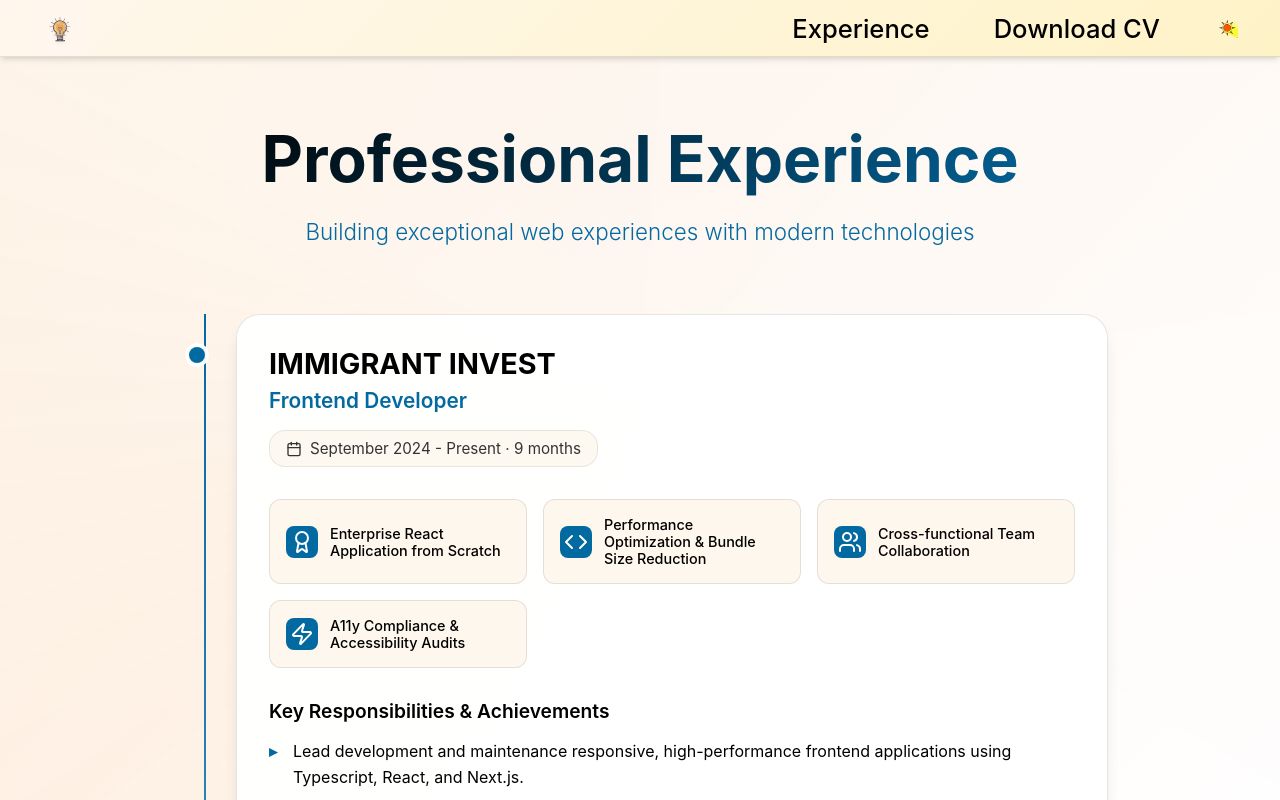
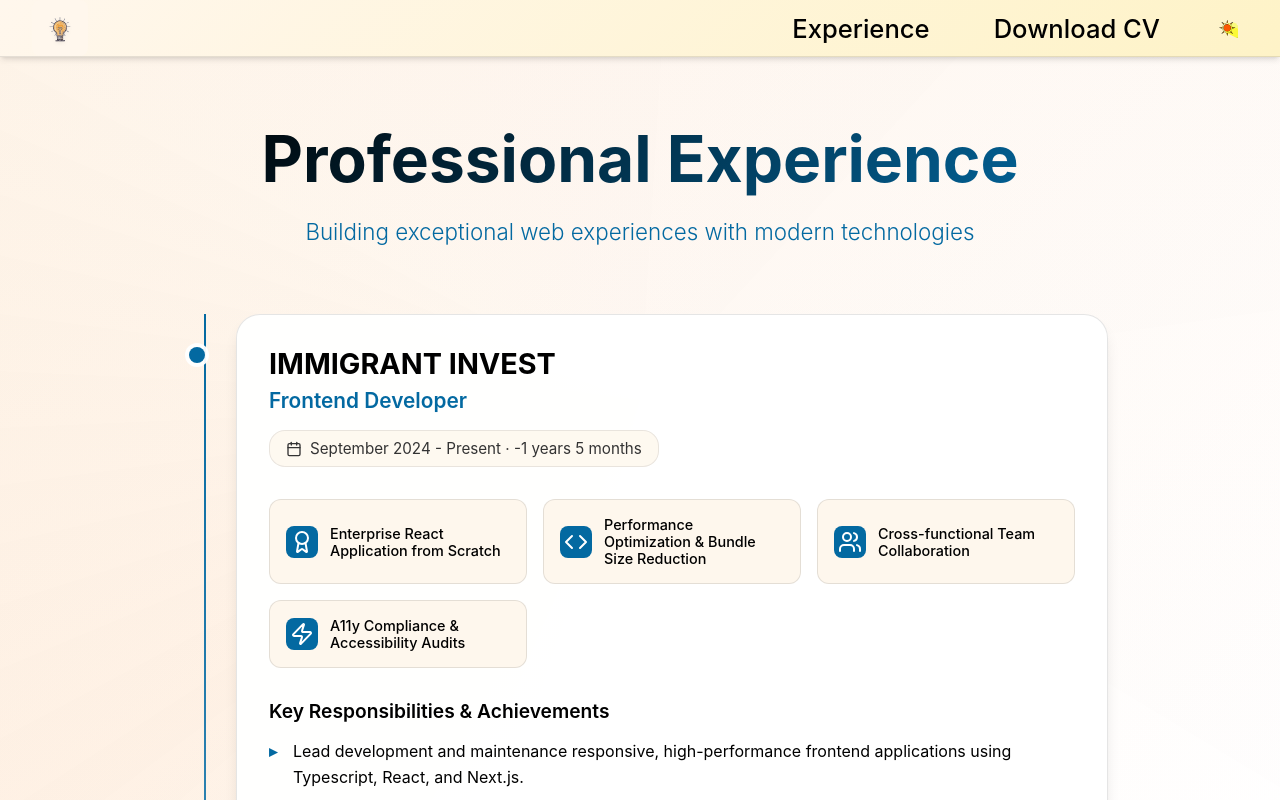
Before and after one commit to GlebShulga/privateApp, a Next.js app: page /experience in a window 1280 px wide. Built offline with nearby package versions, Linux system fonts and the light colour scheme.

Commit message:
remove old browser support

```diff
--- a/src/app/experience/page.tsx
+++ b/src/app/experience/page.tsx
@@ -5,6 +5,7 @@ import { useInView } from "react-intersection-observer";
 import { Calendar, Award, Code, Users, Zap } from "lucide-react";
 
 import { experience } from "../../constants/cvData";
+import { calculateDuration } from "../../utils/calculateDuration";
 import styles from "../../styles/experience.module.scss";
 
 export default function ExperiencePage() {
@@ -68,16 +69,17 @@ export default function ExperiencePage() {
             className={styles.experience_card}
             variants={itemVariants}
           >
-            {" "}
             <div className={styles.card_header}>
               <div className={styles.company_info}>
                 <h2 className={styles.company}>{job.company}</h2>
                 <div className={styles.role_info}>
-                  <h3 className={styles.role}>{job.position}</h3>{" "}
+                  <h3 className={styles.role}>{job.position}</h3>
                   <div className={styles.meta}>
                     <span className={styles.meta_item}>
                       <Calendar size={16} />
-                      {job.startDate} - {job.endDate} · {job.duration}
+                      {job.startDate} - {job.endDate} ·{" "}
+                      {job.duration ||
+                        calculateDuration(job.startDate, job.endDate)}
                     </span>
                   </div>
                 </div>
--- a/src/components/Footer.tsx
+++ b/src/components/Footer.tsx
@@ -41,7 +41,7 @@ export const Footer = (): JSX.Element => {
               <h3>Gleb Shulga</h3>
               <p>Full Stack Developer</p>
             </div>
-          </motion.div>{" "}
+          </motion.div>
           <div className={footerStyles.quick_links}>
             <h4>Connect</h4>
             <nav
@@ -95,7 +95,7 @@ export const Footer = (): JSX.Element => {
         <div className={footerStyles.bottom_section}>
           <div className={footerStyles.copyright}>
             <span>© {currentYear} Gleb Shulga. All rights reserved.</span>
-          </div>{" "}
+          </div>
           <div className={footerStyles.made_with}>
             <span>Made with</span>
             <motion.div
--- a/src/components/Header.tsx
+++ b/src/components/Header.tsx
@@ -34,7 +34,6 @@ export const Header = (): JSX.Element => {
         transition={{ duration: 0.6, ease: "easeOut" }}
         role="banner"
       >
-        {" "}
         <motion.div
           whileHover={{ scale: 1.05 }}
           whileTap={{ scale: 0.95 }}
--- a/src/constants/cvData.ts
+++ b/src/constants/cvData.ts
@@ -4,7 +4,7 @@ export interface Experience {
   location: string;
   startDate: string;
   endDate: string;
-  duration: string;
+  duration?: string; // Optional - will be calculated if not provided for current positions
   description: string[];
   technologies?: string[];
 }
@@ -85,7 +85,7 @@ export const experience: Experience[] = [
     location: "Tbilisi, Georgia",
     startDate: "September 2024",
     endDate: "Present",
-    duration: "9 months",
+    // duration will be calculated automatically for current positions
     description: [
       "Lead development and maintenance responsive, high-performance frontend applications using Typescript, React, and Next.js.",
       "Leverage the project's Design System and UI-kit to build consistent, scalable, and user-friendly interfaces, directly enhancing customer satisfaction.",
--- a/src/styles/app.module.scss
+++ b/src/styles/app.module.scss
@@ -12,7 +12,6 @@
   height: 100vh;
   display: flex;
   flex-direction: column;
-  -webkit-overflow-scrolling: touch;
   position: relative;
 }
 
--- a/src/styles/footer.module.scss
+++ b/src/styles/footer.module.scss
@@ -4,7 +4,6 @@
   border-top: 1px solid var(--box-shadow-color);
   margin-top: auto;
   backdrop-filter: blur(10px);
-  -webkit-backdrop-filter: blur(10px);
 }
 
 .content {
--- a/src/styles/globals.scss
+++ b/src/styles/globals.scss
@@ -128,8 +128,8 @@ body {
   font-family: -apple-system, BlinkMacSystemFont, "Segoe UI", "Roboto", "Oxygen",
     "Ubuntu", "Cantarell", "Fira Sans", "Droid Sans", "Helvetica Neue",
     sans-serif;
-  -webkit-font-smoothing: antialiased;
-  -moz-osx-font-smoothing: grayscale;
+  font-smooth: always;
+  text-rendering: optimizeLegibility;
 }
 
 body {
--- a/src/styles/header.module.scss
+++ b/src/styles/header.module.scss
@@ -7,10 +7,8 @@
   align-items: center;
   background: var(--header-bg);
   height: 4rem;
-  box-shadow: var(--shadow-sm);
-  padding: 0 2rem;
+  box-shadow: var(--shadow-sm);  padding: 0 2rem;
   backdrop-filter: blur(10px);
-  -webkit-backdrop-filter: blur(10px);
   border-bottom: 1px solid var(--box-shadow-color);
   position: sticky;
   top: 0;
--- /dev/null
+++ b/src/utils/calculateDuration.ts
@@ -0,0 +1,38 @@
+/**
+ * Calculates the duration between a start date and end date
+ * If endDate is "Present", calculates from start date to current date
+ * Includes the current month in the calculation
+ */
+export function calculateDuration(startDate: string, endDate: string): string {
+  const start = new Date(startDate);
+  const end = endDate === "Present" ? new Date() : new Date(endDate);
+
+  let years = end.getFullYear() - start.getFullYear();
+  let months = end.getMonth() - start.getMonth();
+
+  // Add 1 to include the current month
+  months += 1;
+
+  // Adjust for negative months
+  if (months <= 0) {
+    years--;
+    months += 12;
+  }
+
+  // Handle month overflow (12 months = 1 year)
+  if (months >= 12) {
+    years += Math.floor(months / 12);
+    months = months % 12;
+  }
+
+  // Format the duration string
+  if (years === 0) {
+    return months === 1 ? "1 month" : `${months} months`;
+  } else if (months === 0) {
+    return years === 1 ? "1 year" : `${years} years`;
+  } else {
+    const yearText = years === 1 ? "1 year" : `${years} years`;
+    const monthText = months === 1 ? "1 month" : `${months} months`;
+    return `${yearText} ${monthText}`;
+  }
+}
--- a/tsconfig.json
+++ b/tsconfig.json
@@ -1,6 +1,6 @@
 {
   "compilerOptions": {
-    "target": "es5",
+    "target": "es2020",
     "lib": [
       "dom",
       "dom.iterable",
```
Also changed, not shown: package.json (+15 -1 lines), src/components/Main.tsx (+6 -6 lines).
